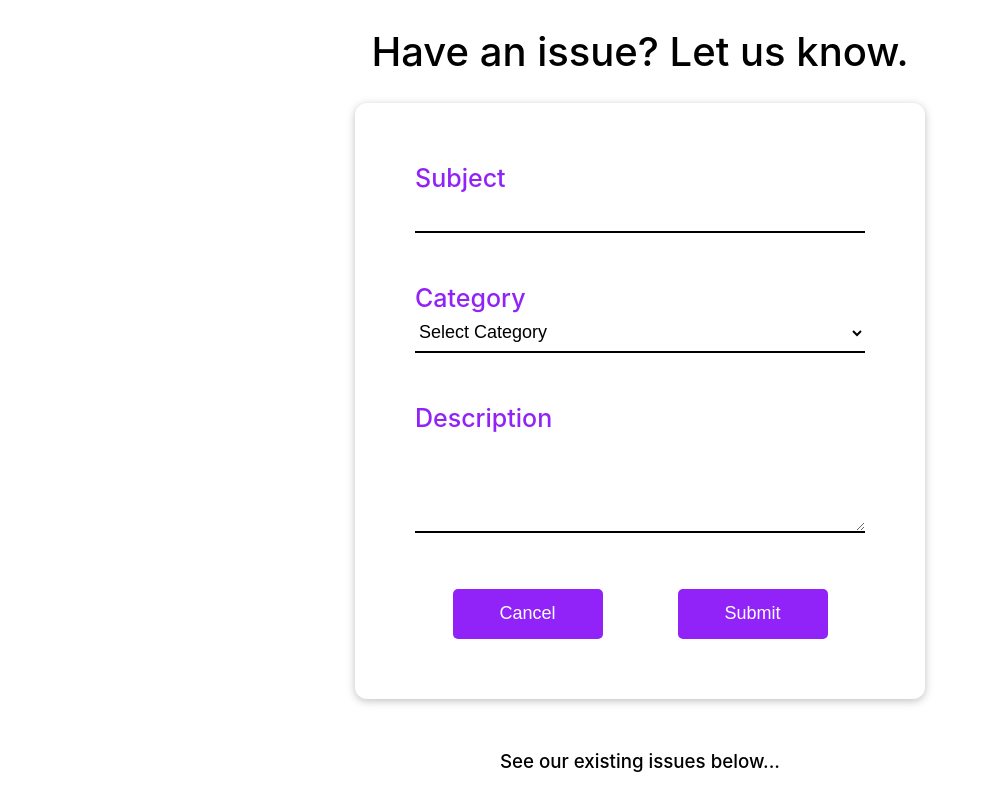
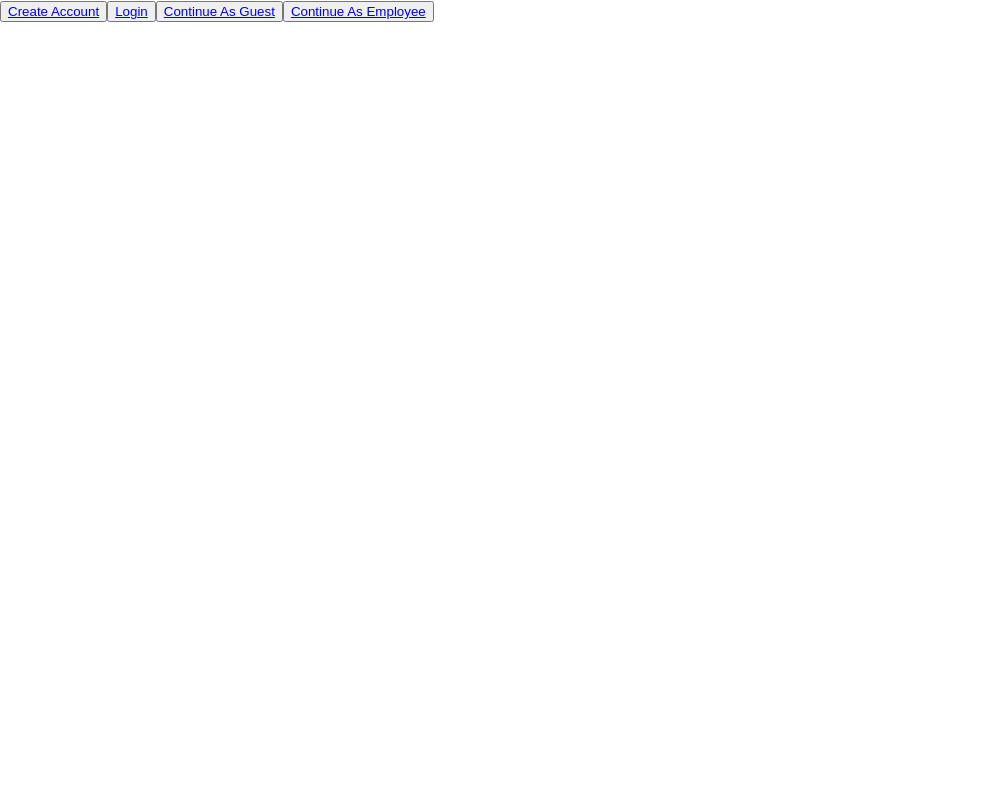
Before and after one commit to ticket-tiger/ticket-management-system, a React (Create React App) app: page / in a window 1280 px wide. Shown: the top 810 px of the page, without its empty margins (0-992 px from the left). Built offline with nearby package versions, Linux system fonts and the light colour scheme; no server answers.

Commit message:
Added working buttons on landing page that link to proper pages

```diff
--- a/src/App.js
+++ b/src/App.js
@@ -1,18 +1,31 @@
 import React from 'react';
+import { Route, Routes } from 'react-router-dom';
 import SubmitTicket from './components/SubmitTicket/SubmitTicket';
 import TicketLog from './components/TicketLog/TicketLog';
+import LandingPage from './components/LandingPage/LandingPage';
+import CreateAccount from './components/CreateAccount/CreateAccount';
+import Login from './components/Login/Login';
 import './App.css';
 
 function App() {
   return (
     <div>
+      <Routes>
+        <Route exact path="/" element={<LandingPage />} />
+        <Route path="/create-account" element={<CreateAccount />} />
+        <Route path="/login" element={<Login />} />
+        <Route path="/user" element={<SubmitTicket />} />
+        <Route path="/employee" element={<TicketLog />} />
+        {/* <div>
+        <LandingPage />
         <div className="submit-ticket-container">
           <h1 className="submit-ticket-heading">Have an issue? Let us know.</h1>
-        {/* <header className="App-header" /> */}
           <SubmitTicket />
         </div>
         <h3 className="ticket-log-heading">See our existing issues below...</h3>
         <TicketLog />
+      </div> */}
+      </Routes>
     </div>
   );
 }
--- a/src/components/LandingPage/LandingPage.js
+++ b/src/components/LandingPage/LandingPage.js
@@ -1,16 +1,28 @@
 import React from 'react';
+import { Link } from 'react-router-dom';
 import './LandingPage.css';
 
 const LandingPage = () => (
   <div>
     <button type="button">
-      Create Account
+      <Link to="/create-account">
+        Create Account
+      </Link>
     </button>
     <button type="button">
-      Login
+      <Link to="/login">
+        Login
+      </Link>
     </button>
     <button type="button">
-      Continue As Guest
+      <Link to="/user">
+        Continue As Guest
+      </Link>
+    </button>
+    <button type="button">
+      <Link to="/employee">
+        Continue As Employee
+      </Link>
     </button>
   </div>
 );
```
Lines whose indentation alone changed are shown as unchanged.
